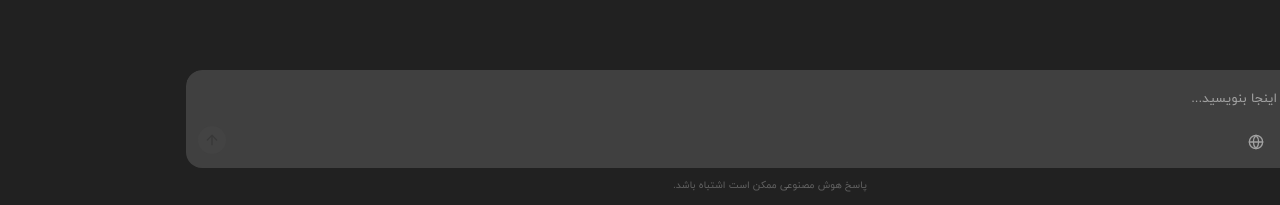
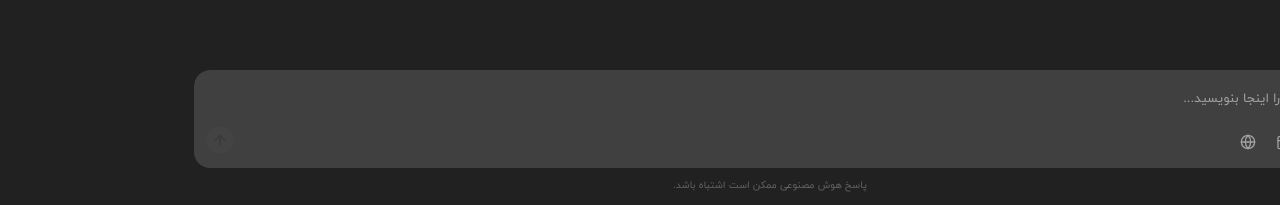
Before and after one commit to rezashahnazar/nextjs-boilerplate, a Next.js app: page / in a window 1280 px wide. Shown: the part 592-797 px from the top of the page. Built offline with nearby package versions, Linux system fonts and the light colour scheme.

Commit message:
fixed scrollbar , fixed rtl

```diff
--- a/src/app/layout.tsx
+++ b/src/app/layout.tsx
@@ -48,7 +48,7 @@ export default function RootLayout({
             رفتن به محتوای اصلی
           </a>
           <Header className="h-[64px]" />
-          <main id="main-content" className="container w-full mx-auto">
+          <main id="main-content" className="w-full mx-auto">
             {children}
           </main>
         </CustomThemeProvider>
--- a/src/components/ai-ui/compositions/Chat.tsx
+++ b/src/components/ai-ui/compositions/Chat.tsx
@@ -42,6 +42,7 @@ export function ChatUI({ bottomMessage }: { bottomMessage?: string }) {
   const classes = {
     root: "size-full flex flex-col relative",
     scrollArea: "flex-1 px-4 md:px-6 relative overflow-hidden",
+    messageList: "container",
     scrollbar: cn(
       "flex touch-none select-none",
       "h-full w-1.5 border-l border-l-transparent p-[1px]",
@@ -49,7 +50,7 @@ export function ChatUI({ bottomMessage }: { bottomMessage?: string }) {
       "absolute left-1 top-0"
     ),
     scrollThumb: "relative flex-1 rounded-full bg-border",
-    inputContainer: "px-4 md:px-6 pb-3 pt-0 w-full bg-transparent",
+    inputContainer: "px-4 md:px-6 pb-3 pt-0 w-full bg-transparent container",
     scrollButton: cn(
       "fixed bottom-40 left-1/2 -translate-x-1/2 h-8 w-8 rounded-full bg-background shadow-md hover:bg-accent z-50",
       "transition-opacity duration-200",
@@ -66,6 +67,7 @@ export function ChatUI({ bottomMessage }: { bottomMessage?: string }) {
             isLoading={isLoading}
             error={error}
             onRetry={reload}
+            className={classes.messageList}
           />
         </ScrollArea.Viewport>
         <ScrollArea.ScrollAreaScrollbar
--- a/src/components/ai-ui/markdown-components.tsx
+++ b/src/components/ai-ui/markdown-components.tsx
@@ -20,6 +20,8 @@ const styles = {
     tr: "m-0 p-0 border-t border-border first:border-t-0",
     th: "bg-muted border-b border-r border-border p-3 text-right align-middle font-semibold text-foreground first:rounded-tr-lg last:rounded-tl-lg last:border-r-0",
     td: "border-b border-r border-border p-3 text-right align-middle last:border-r-0 last:rounded-bl-lg first:rounded-br-lg",
+    pre: "text-left text-[13px] dir-ltr",
+    code: "text-left text-[13px] dir-ltr",
   },
   special: {
     table: {
@@ -45,7 +47,10 @@ export const createMarkdownComponents = ({
   const baseComponents = Object.entries(styles.components).reduce(
     (acc, [tag, classes]) => ({
       ...acc,
-      [tag]: create(tag as keyof ElementType, cn(styles.base, classes)),
+      [tag]: create(
+        tag as keyof ElementType,
+        cn(tag !== "pre" && tag !== "code" && styles.base, classes)
+      ),
     }),
     {}
   );
--- a/src/components/ai-ui/message-item.tsx
+++ b/src/components/ai-ui/message-item.tsx
@@ -26,8 +26,8 @@ export function MessageItem({ role, content, createdAt }: MessageItemProps) {
   );
 
   const classes = {
-    container: cn("flex gap-3 py-4", isUser && "flex-row-reverse"),
-    content: cn("flex flex-1", isUser ? "justify-end" : "justify-start"),
+    container: cn("flex gap-3 py-4", isUser ? "flex-row" : "flex-row-reverse"),
+    content: cn("flex flex-1", isUser ? "justify-start" : "justify-end"),
     message: cn("max-w-[85%]", !isUser && "bg-muted rounded-2xl px-4 py-3"),
     messageContent: cn("text-right w-full"),
     time: cn(
--- a/src/components/ai-ui/message-list.tsx
+++ b/src/components/ai-ui/message-list.tsx
@@ -3,12 +3,14 @@ import { memo } from "react";
 import { MessageItem } from "./message-item";
 import { LoadingIndicator } from "./loading-indicator";
 import { ErrorMessage } from "./error-message";
+import { cn } from "@/lib/utils";
 
 interface MessageListProps {
   messages: Message[];
   isLoading: boolean;
   error: Error | undefined;
   onRetry: () => void;
+  className?: string;
 }
 
 // Memoize individual message items to prevent unnecessary re-renders
@@ -22,13 +24,14 @@ export function MessageList({
   isLoading,
   error,
   onRetry,
+  className,
 }: MessageListProps) {
   // Get the last message for streaming optimization
   const lastMessage = messages[messages.length - 1];
   const otherMessages = messages.slice(0, -1);
 
   return (
-    <div className="space-y-4 py-4 md:py-6">
+    <div dir="rtl" className={cn("space-y-4 py-4 md:py-6", className)}>
       {/* Render all messages except the last one */}
       {otherMessages.map((message) => (
         <MemoizedMessageItem
--- a/tailwind.config.ts
+++ b/tailwind.config.ts
@@ -75,7 +75,7 @@ const config = {
       center: true,
       padding: "2rem",
       screens: {
-        "2xl": "1400px",
+        "2xl": "1200px",
       },
     },
     extend: {
```
